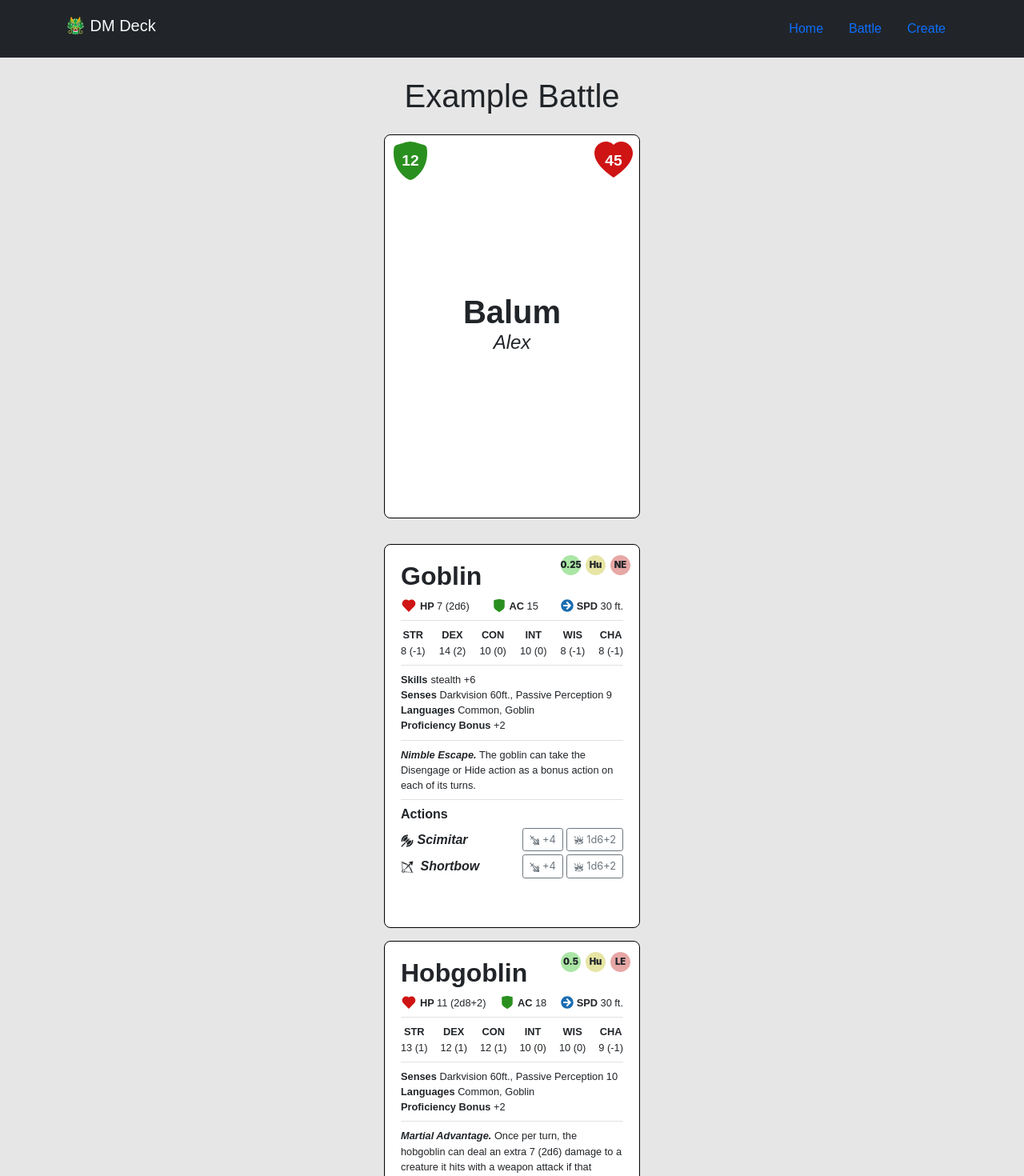
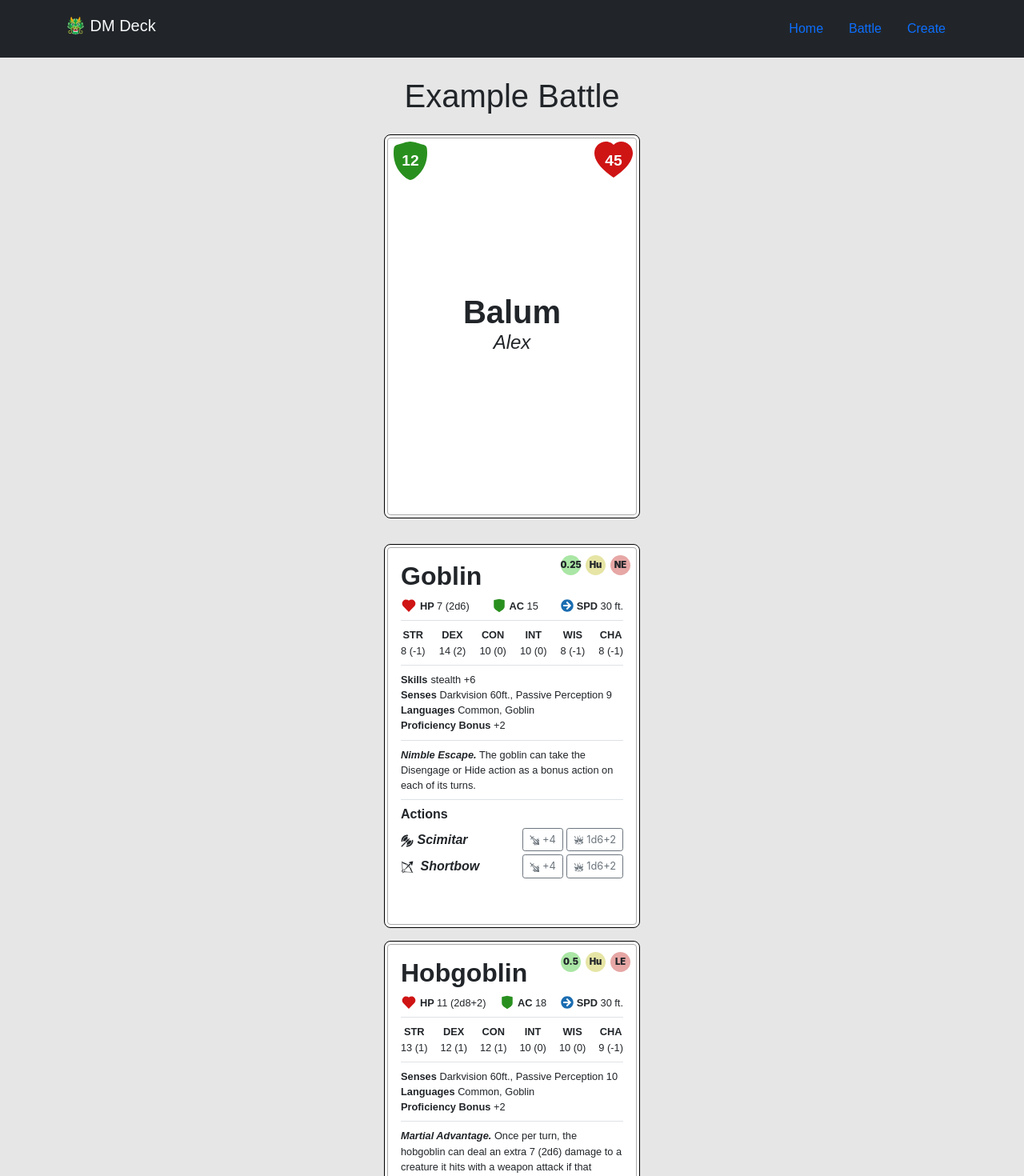
Before and after one commit to awidener3/dm-deck, a React (Create React App) app: page /dm-deck/battle in a window 1280 px wide. Shown: the top 1470 px of the page at 80% size. Built offline with nearby package versions, Linux system fonts and the light colour scheme; a web font is replaced by a local one.

Commit message:
Added pinstripe styling to cards

```diff
--- a/src/components/Card/card.scss
+++ b/src/components/Card/card.scss
@@ -2,6 +2,8 @@
     // Card styling
     padding: 20px;
     border: 1px solid #000000;
+    outline: 1px solid #aaaaaa;
+    outline-offset: -5px;
     background-color: #ffffff;
     width: 20rem;
     min-height: 30rem;
--- a/src/components/Hero/hero.scss
+++ b/src/components/Hero/hero.scss
@@ -2,6 +2,8 @@
     // Card styling
     padding: 20px;
     border: 1px solid #000000;
+    outline: 1px solid #aaaaaa;
+    outline-offset: -5px;
     background-color: #ffffff;
     width: 20rem;
     min-height: 30rem;
```
